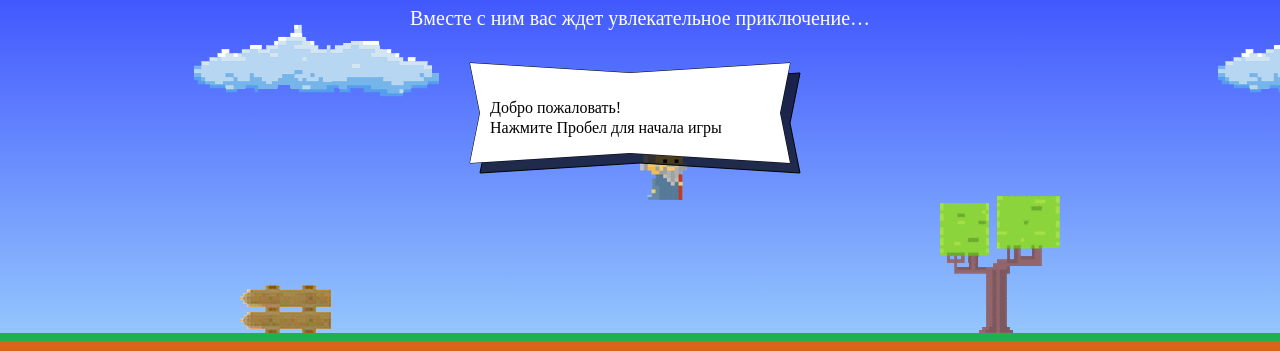
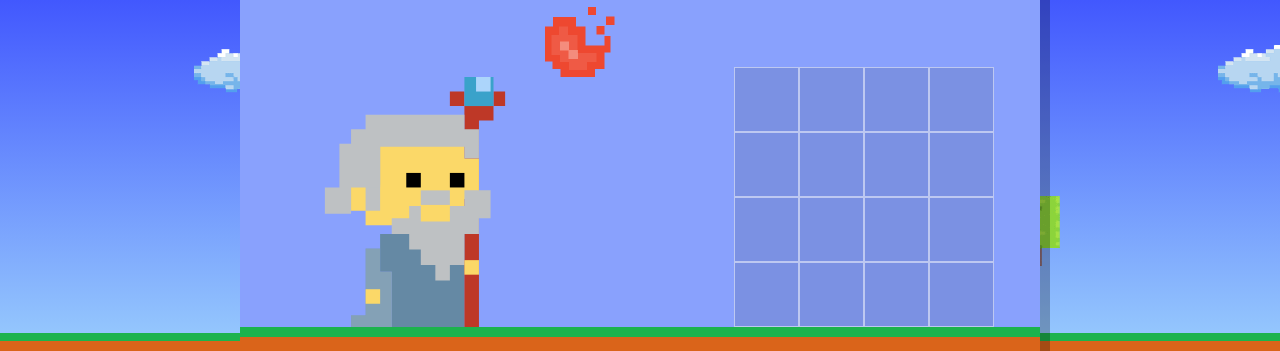
Before and after one commit to redsmoke19/code_and_magic, a website: page index.html in a window 1280 px wide. Shown: the part 266-617 px from the top of the page. Drawn offline with Linux system fonts and the light colour scheme; files whose address does not match are found by name; a web font is replaced by a local one.

Commit message:
Начал делать второе задание

```diff
--- a/index.html
+++ b/index.html
@@ -214,6 +214,7 @@
 
 </script>
 <script src="js/stat.js"></script>
+<script src="js/setup.js"></script>
 <script src="js/game.js"></script>
 
 </body>
--- /dev/null
+++ b/js/setup.js
@@ -0,0 +1,5 @@
+'use strict';
+
+var setupBlock = document.querySelector('.setup');
+
+setupBlock.classList.remove('hidden');
```
